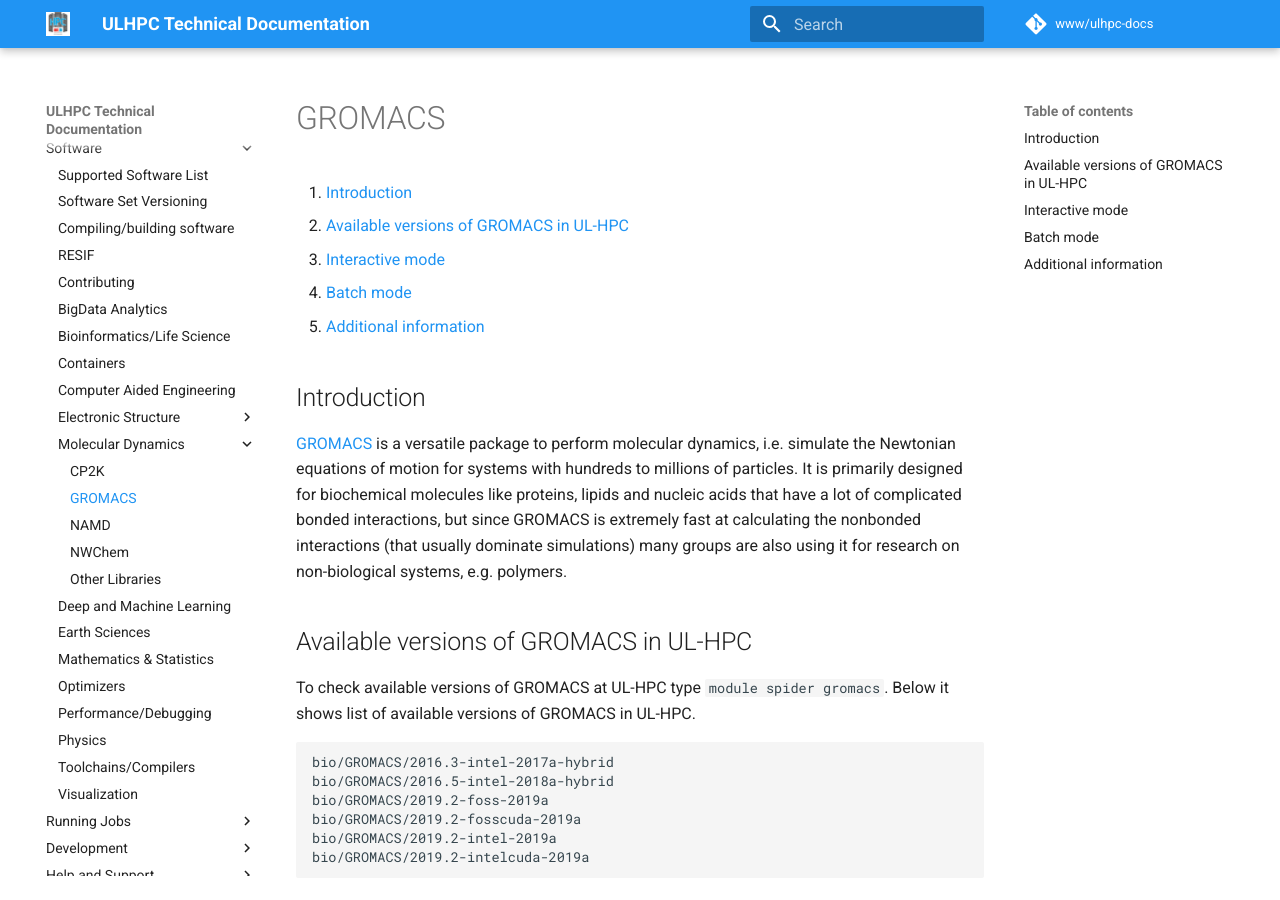
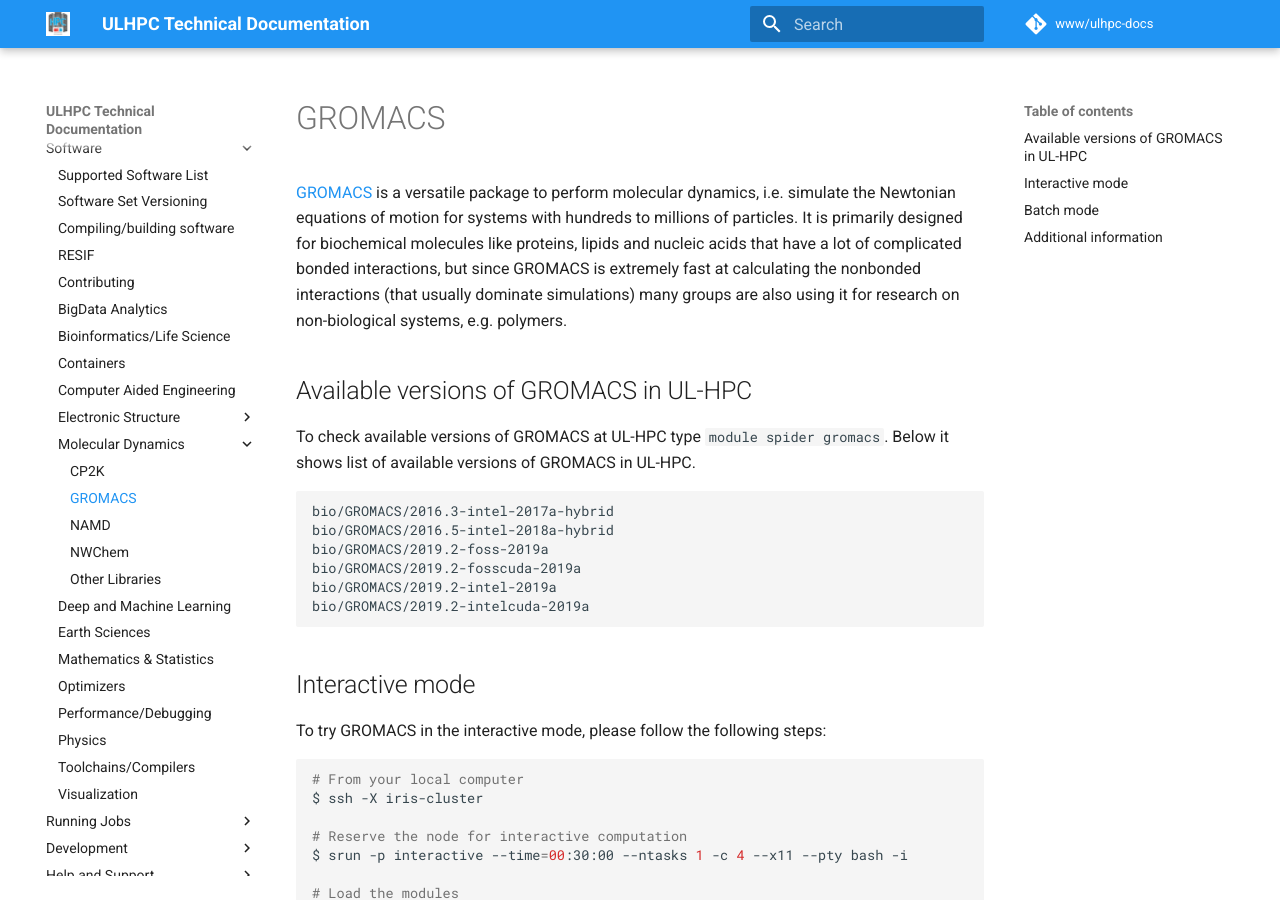
Before and after one commit to ULHPC/ulhpc-docs, an MkDocs documentation site: the page built from docs/software/molecular-dynamics/gromacs.md, in a window 1280 px wide and 900 px high. Built offline with MkDocs 1.6.1 and Material for MkDocs 9.7.7, drawn with Linux system fonts in a browser that asks for light colours.

Commit message:
Update gromacs.md

````diff
--- a/docs/software/molecular-dynamics/gromacs.md
+++ b/docs/software/molecular-dynamics/gromacs.md
@@ -1,11 +1,3 @@
-1. [Introduction](#introduction)
-2. [Available versions of GROMACS in UL-HPC](#available-versions-of-gromacs-in-ul-hpc)
-3. [Interactive mode](#interactive mode)
-4. [Batch mode](#batch-mode)
-5. [Additional information](#additional-information)
-
-## Introduction
-
 [GROMACS](http://www.gromacs.org/) is a versatile package to perform molecular dynamics, i.e. simulate
 the Newtonian equations of motion for systems with hundreds to millions of particles.
 It is primarily designed for biochemical molecules like proteins, lipids and nucleic
@@ -17,7 +9,7 @@ for research on non-biological systems, e.g. polymers.
 ## Available versions of GROMACS in UL-HPC
 To check available versions of GROMACS at UL-HPC type `module spider gromacs`.
 Below it shows list of available versions of GROMACS in UL-HPC.
-```shell
+```bash
 bio/GROMACS/2016.3-intel-2017a-hybrid
 bio/GROMACS/2016.5-intel-2018a-hybrid
 bio/GROMACS/2019.2-foss-2019a
@@ -29,7 +21,7 @@ bio/GROMACS/2019.2-intelcuda-2019a
 ## Interactive mode
 To try GROMACS in the interactive mode, please follow the following steps:
 
-```shell
+```bash
 # From your local computer
 $ ssh -X iris-cluster
 
@@ -44,7 +36,7 @@ $ gmx_mpi mdrun <all your GMX job specification options in here>
 ```
 
 ## Batch mode
-```shell
+```bash
 #!/bin/bash -l
 #SBATCH -J GROMACS
 #SBATCH -N 2
````
